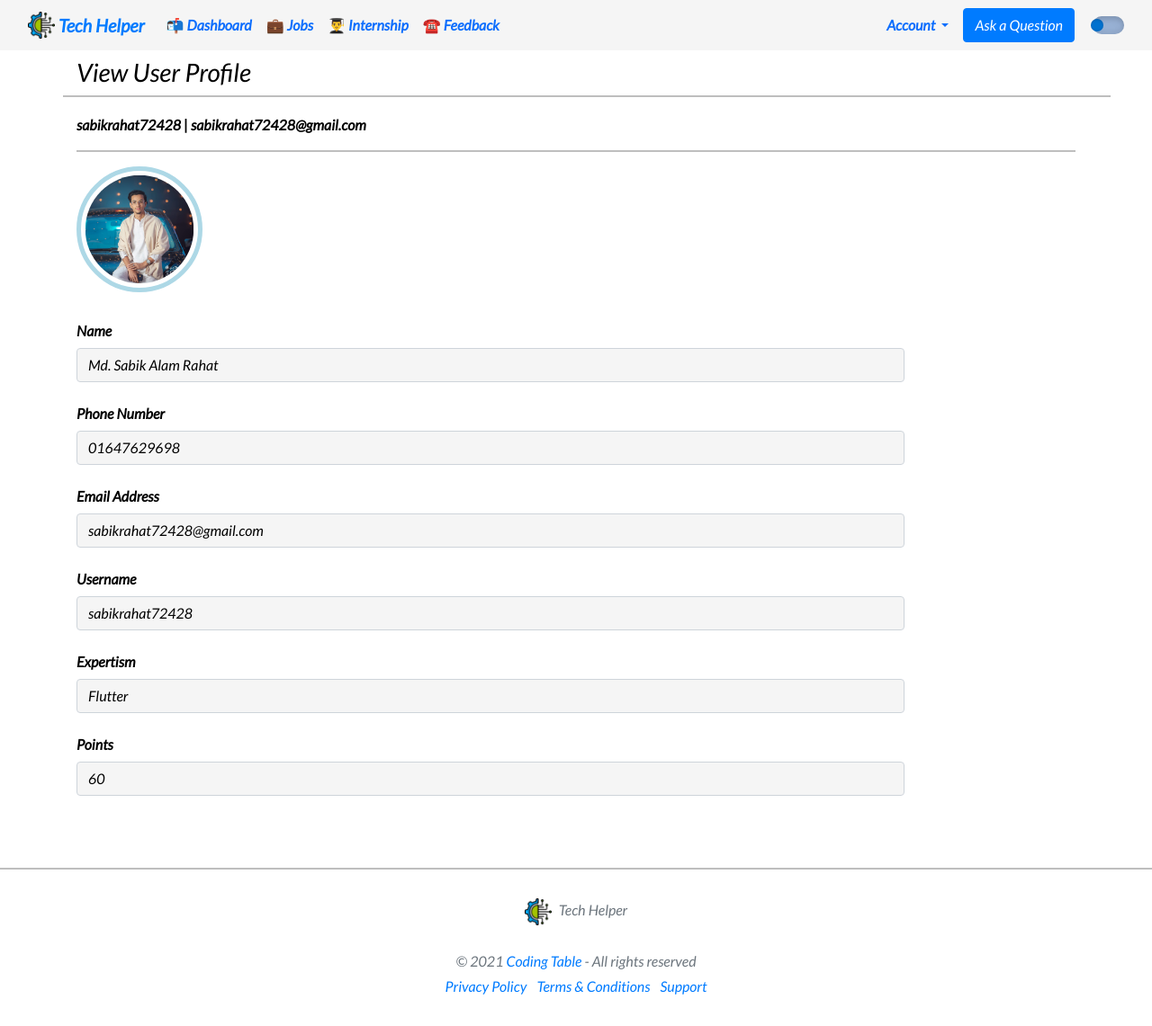
After one commit to sabikrahat/techhelper, a Django app: page /user-profile/1/ in a window 1280 px wide. The commit adds this page. Shown: the whole page at 90% size. Run offline with Django 3.2, Linux system fonts and the light colour scheme; data comes from the database, SQL or seed files in the repository; some libraries are stand-ins or nearby versions.

Commit message:
user profile view updated

```diff
--- a/techhelper/accounts/urls.py
+++ b/techhelper/accounts/urls.py
@@ -10,4 +10,5 @@ urlpatterns = [
     path('edit-profile', views.edit_profile, name='edit-profile'),
     path('reset-password', views.reset_password, name='reset-password'),
     path('change-password/<token>/', views.change_password, name='change-password'),
+    path('throwtologin', views.throwtologin, name='throwtologin'),
 ]
--- a/techhelper/accounts/views.py
+++ b/techhelper/accounts/views.py
@@ -191,3 +191,8 @@ def change_password(request, token):
         print(e)
         messages.error(request, 'url has already been used.')
         return render(request, 'reset_password/change-password.html', context)
+
+
+def throwtologin(request):
+    messages.error(request, 'You need to login first')
+    return redirect(login)
--- a/techhelper/home/urls.py
+++ b/techhelper/home/urls.py
@@ -20,4 +20,5 @@ urlpatterns = [
     path('delete-question/<token>/', views.deletequestion, name='delete-question'),
     path('delete-job/<token>/', views.deletejob, name='delete-job'),
     path('delete-internship/<token>/', views.deleteinternship, name='delete-internship'),
+    path('user-profile/<token>/', views.userprofile, name='user-profile'),
 ]
--- a/techhelper/home/views.py
+++ b/techhelper/home/views.py
@@ -512,3 +512,8 @@ def deleteinternship(request, token):
         messages.error(request, "An error occurred. Try again.")
         return redirect('/')
     return redirect('/')
+
+
+def userprofile(request, token):
+    user = UserRegister.objects.get(id=token)
+    return render(request, 'user-profile.html', {'user': user})
--- a/techhelper/templates/index.html
+++ b/techhelper/templates/index.html
@@ -221,12 +221,12 @@
                     <div class="col-1"></div>
                     <div class="col-8">
                         {% if qstn.9 %}
-                        <img src="{{qstn.9}}" height="40px"
-                            style="border: 3px solid lightblue; padding: 0.1em; border-radius: 50%;"
-                            alt="user image" />&ensp;{{qstn.13}}
+                        <a href="/user-profile/{{qstn.0}}/"><img src="{{qstn.9}}" height="40px"
+                                style="border: 3px solid lightblue; padding: 0.1em; border-radius: 50%;"
+                                alt="user image" />&ensp;{{qstn.13}}</a>
                         {% else %}
-                        <img src="{% static 'others/person.svg' %}" height="32px" style="border-radius: 50%;"
-                            alt="user image" />&ensp;{{qstn.13}}
+                        <a href="/user-profile/{{qstn.0}}/"><img src="{% static 'others/person.svg' %}"
+                                height="32px" style="border-radius: 50%;" alt="user image" />&ensp;{{qstn.13}}</a>
                         {% endif %}
                     </div>
                 </div>
--- /dev/null
+++ b/techhelper/templates/user-profile.html
@@ -0,0 +1,70 @@
+<!DOCTYPE html>
+{% extends 'index.html' %}
+{% block title %}User Profile {% endblock %}
+{% block content %}
+{% load static %}
+<h6></h6>
+<div class="row">
+    <div class="col-12">
+        <h3>View User Profile</h3>
+    </div>
+    <hr>
+</div>
+
+<div class="row">
+    <div class="col-12" style="margin-top: 0.2em;">
+        <b>{{user.username}}&nbsp;|&nbsp;{{user.email}}</b>
+    </div>
+</div>
+
+<hr>
+<form>
+    {% if user.image %}
+    <img src="{{user.image.url}}" alt="{{user.email}}" height="140"
+        style="border: 5px solid lightblue; padding: 0.3em; margin-bottom: 1.5em; border-radius: 50%;">
+    {% endif %}
+    <div class="form-group row">
+        <label class="col-sm-3 col-form-label"><b>Name</b></label>
+        <div class="col-sm-10">
+            <input type="text" class="form-control" required value="{{user.firstName}}&nbsp;{{user.lastName}}" readonly>
+        </div>
+    </div>
+
+    <div class="form-group row">
+        <label class="col-sm-3 col-form-label"><b>Phone Number</b></label>
+        <div class="col-sm-10">
+            <input type="text" class="form-control" required value="{{user.phoneNumber}}" readonly>
+        </div>
+    </div>
+
+    <div class="form-group row">
+        <label class="col-sm-3 col-form-label"><b>Email Address</b></label>
+        <div class="col-sm-10">
+            <input type="text" class="form-control" value="{{user.email}}" readonly>
+        </div>
+    </div>
+
+    <div class="form-group row">
+        <label class="col-sm-3 col-form-label"><b>Username</b></label>
+        <div class="col-sm-10">
+            <input type="text" class="form-control" value="{{user.username}}" readonly>
+        </div>
+    </div>
+
+    <div class="form-group row">
+        <label class="col-sm-3 col-form-label"><b>Expertism</b></label>
+        <div class="col-sm-10">
+            <input type="text" class="form-control" value="{{user.expert}}" readonly>
+        </div>
+    </div>
+
+    <div class="form-group row">
+        <label class="col-sm-3 col-form-label"><b>Points</b></label>
+        <div class="col-sm-10">
+            <input type="text" class="form-control" value="{{user.point}}" readonly>
+        </div>
+    </div>
+
+</form>
+
+{% endblock %}
```
Also changed, not shown: techhelper/templates/internship.html (+5 -5 lines), techhelper/templates/job.html (+5 -4 lines), techhelper/templates/view-internship.html (+10 -1 lines), techhelper/templates/view-job.html (+8 -0 lines).
